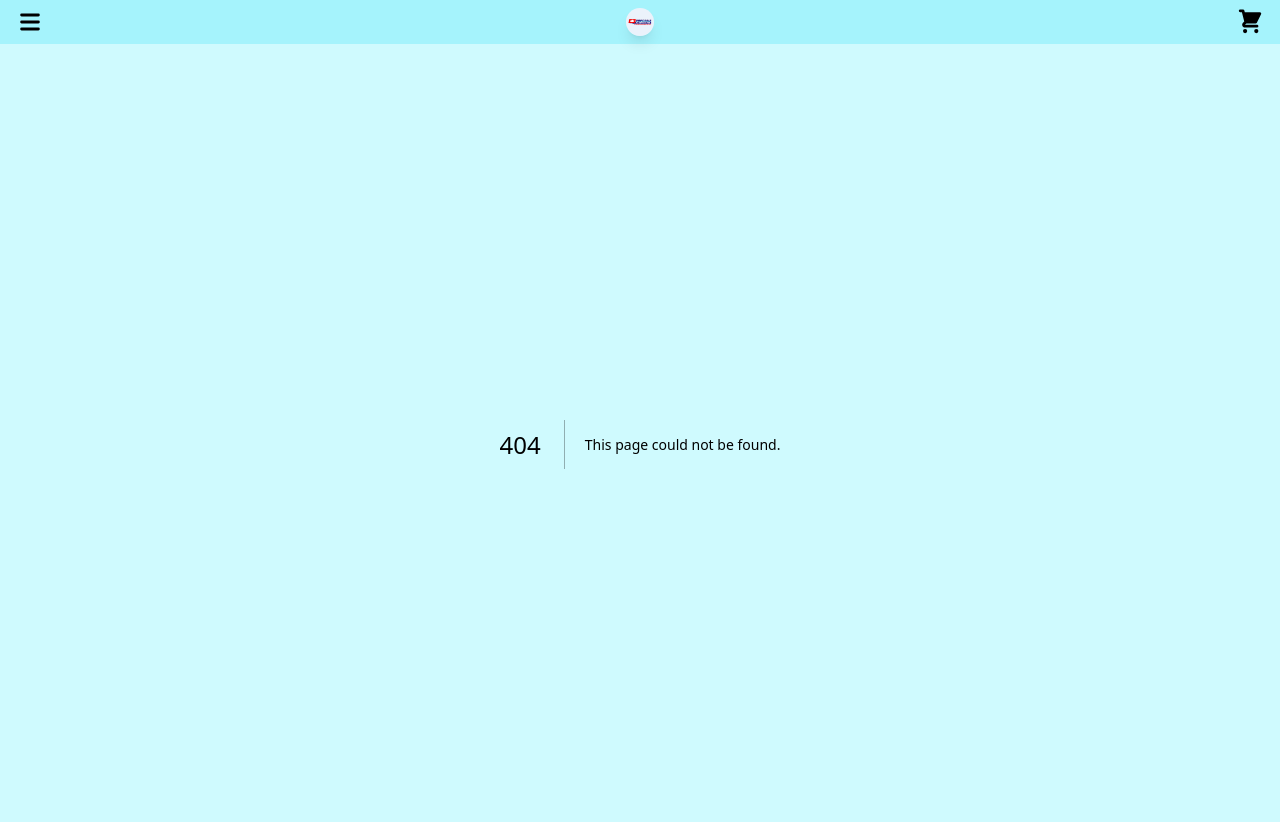
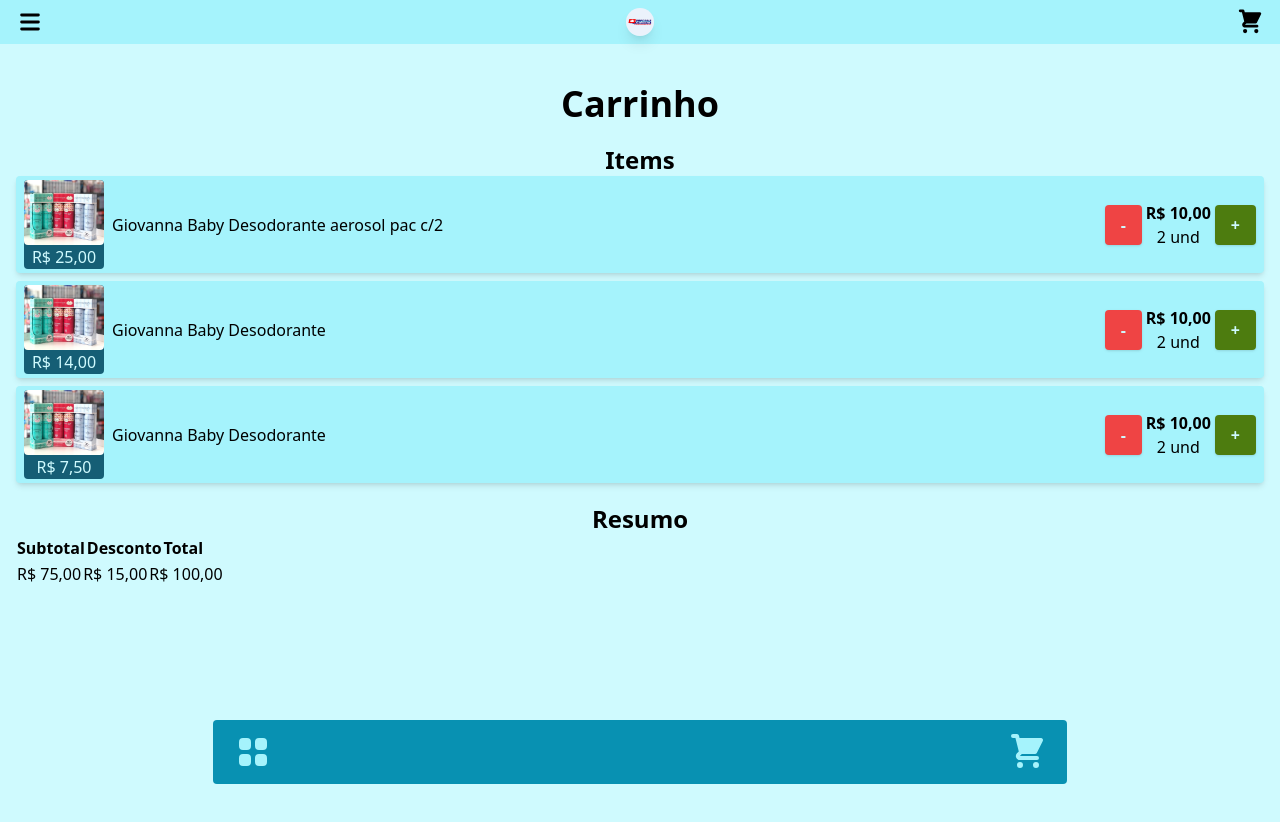
Before and after one commit to gvao/drogaria-oliveira, a Next.js app: page /shopcart in a window 1280 px wide. Before the commit this address had no page. Shown: the top 822 px of the page. After the commit the page ends 800 px from the top, so only its background shows below. Built offline with nearby package versions, Linux system fonts and the light colour scheme.

Commit message:
created cartshop page

```diff
--- a/src/app/layout.tsx
+++ b/src/app/layout.tsx
@@ -2,8 +2,10 @@
 import './globals.css'
 import type { Metadata } from 'next'
 
-import { HiMenu, HiShoppingCart } from "react-icons/hi"
+import { HiMenu, HiShoppingCart, HiViewGrid } from "react-icons/hi"
 import { Link } from '@/components/basics/link'
+
+import { LayoutProps } from '../../.next/types/app/layout'
 
 export const metadata: Metadata = {
   title: 'Drogaria Oliveira',
@@ -12,10 +14,7 @@
 
 export default function RootLayout({
   children,
-}: {
-  children: React.ReactNode
-}) {
-
+}: LayoutProps) {
 
   return (
     <html lang="pt-Br">
@@ -27,6 +26,7 @@
           {children}
         </main>
 
+        <NavBar />
       </body>
     </html>
   )
@@ -39,6 +39,7 @@
   >
 
     <Nav />
+
 
   </header>
 )
@@ -60,3 +61,18 @@
 
   </nav>
 )
+
+const NavBar = () => (
+  <div className="w-full fixed bottom-4 flex justify-center z-30">
+    <nav
+      className="bg-cyan-600 text-cyan-100 py-2 px-4 rounded w-2/3 flex justify-between h-16"
+    >
+      <Link href="/" className='p-1'>
+        <HiViewGrid className="fill-cyan-200 h-full w-fit" />
+      </Link>
+      <Link href="/shopcart" className="p-1">
+        <HiShoppingCart className="fill-cyan-200 h-full w-fit" />
+      </Link>
+    </nav>
+  </div>
+)
--- a/src/app/page.tsx
+++ b/src/app/page.tsx
@@ -4,6 +4,26 @@
 import { DetailedHTMLProps, FormHTMLAttributes } from "react"
 import { twMerge } from "tailwind-merge"
 import { Logotipo } from "@/components/patterns"
+
+export type Product = {
+  src: string,
+  price: string,
+  title: string,
+  description?: string,
+}
+
+export const data: Product[] = [
+  { src: 'products/giovanna.png', price: "25,00", title: "Giovanna Baby Desodorante aerosol pac c/2", description: "Desodorante incrivel da Giovanna Baby" },
+  { src: 'products/giovanna.png', price: "14,00", title: "Giovanna Baby Desodorante" },
+  { src: 'products/giovanna.png', price: "7,50", title: "Giovanna Baby Desodorante" },
+]
+
+interface ProductProps {
+  title: string
+  price: string
+  description?: string
+  src: string
+}
 
 export default function Home() {
   return (
@@ -30,38 +50,29 @@
   </header>
 )
 
-const data = [
-  { src: 'products/giovanna.png', price: "25,00", title: "Giovanna Baby Desodorante aerosol pac c/2", description: "Desodorante incrivel da Giovanna Baby" },
-  { src: 'products/giovanna.png', price: "14,00", title: "Giovanna Baby Desodorante" },
-  { src: 'products/giovanna.png', price: "7,50", title: "Giovanna Baby Desodorante" },
-]
-
 const ProductsSection = () => (
   <section className="container py-10 px-4 space-y-3">
 
-
     <Subtitle >Produtos</Subtitle>
 
-    <FormSearch className="sticky top-1 bg-cyan-200 rounded shadow-lg z-20" />
+    <FormSearch />
 
     <ul className="grid grid-cols-2 gap-2" >
 
       {data
         .map((product, i) => (
-          <Product key={i} price={product.price} title={product.title} description={product.description} src={product.src} />
+          <Product
+            key={i}
+            price={product.price}
+            title={product.title}
+            description={product.description}
+            src={product.src} />
         ))
       }
     </ul>
 
   </section>
 )
-
-interface ProductProps {
-  title: string
-  price: string
-  description?: string
-  src: string
-}
 
 const Product = ({ title, price, description, src }: ProductProps) => (
 
--- /dev/null
+++ b/src/app/shopcart/page.tsx
@@ -0,0 +1,103 @@
+import { Subtitle, Title } from "@/components/typografy"
+import { Product, data } from "../page"
+import { Button } from "@/components/basics/button"
+
+
+export default function ShopCartPage() {
+
+
+    return (
+        <main className="container mt-10 px-4 space-y-5">
+
+            <Title>Carrinho</Title>
+
+            <CartItems data={data} />
+
+            <CartResume />
+
+        </main>
+    )
+}
+
+interface CartItemProps {
+    title: string
+    src: string
+    price: string
+    description?: string
+}
+
+const CartResume = () => (
+    <section>
+        <Subtitle>Resumo</Subtitle>
+
+        <table className="flex flex-col justify-between" >
+            <thead>
+                <tr>
+                    <th>Subtotal</th>
+                    <th>Desconto</th>
+                    <th>Total</th>
+                </tr>
+            </thead>
+            <tbody>
+                <tr>
+                    <td>R$ 75,00</td>
+                    <td>R$ 15,00</td>
+                    <td>R$ 100,00</td>
+                </tr>
+            </tbody>
+        </table>
+    </section>
+)
+
+const CartItems = ({ data }: { data: Product[] }) => (
+    <section>
+        <Subtitle >Items</Subtitle>
+
+        <ul className="flex flex-col gap-2">
+            {data
+                .map(({ title, src, price, description }, i) => (
+                    <CartItem
+                        key={i}
+                        title={title}
+                        src={src}
+                        price={price}
+                        description={description}
+                    />
+
+                ))
+            }
+        </ul>
+    </section>
+
+)
+
+const CartItem = ({ title, src, price, description }: CartItemProps) => (
+    <li className="px-2 py-1 w-full rounded overflow-hidden bg-cyan-200 shadow-md flex items-center justify-between gap-2">
+        <div id="image" className="rounded overflow-hidden bg-cyan-800 text-cyan-100">
+
+            <img src={src} alt="" className="h-auto w-20 rounded" />
+            <p className=" w-full text-center whitespace-nowrap" >R$ {price}</p>
+
+        </div>
+
+        <div id="description" className="basis-2/5 grow">
+
+            <h2>{title}</h2>
+            {/* <p>{description}</p> */}
+        </div>
+
+        <div id="actions" className="flex items-center gap-1 justify-center">
+
+            <Button className="bg-red-500 text-cyan-100 shadow" >-</Button>
+
+            <div id="info" className="justify-center flex flex-col items-center">
+                <p className="whitespace-nowrap font-bold" >R$ 10,00</p>
+                <span>2 und</span>
+            </div>
+
+            <Button className="bg-lime-700 text-cyan-100 shadow" >+</Button>
+
+        </div>
+
+    </li>
+)
--- a/src/components/basics/link.tsx
+++ b/src/components/basics/link.tsx
@@ -3,11 +3,13 @@
 
 interface LinkProps extends NextLinkProps {
     children: ReactNode
+    className?: string
 }
 
-export const Link = ({ href, children }: LinkProps) => (
+export const Link = ({ href, children, ...props }: LinkProps) => (
     <NextLink
         href={href}
+        {...props}
     >
         {children}
     </NextLink>
```
